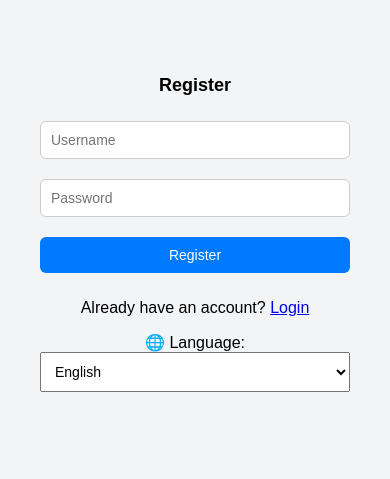
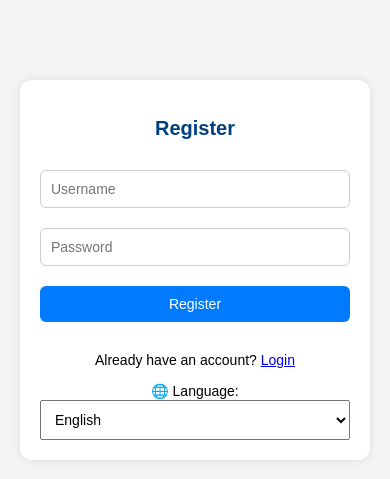
Before and after one commit to smarter-cyber/Bank-app, a Flask app: page /register in a window 390 px wide. Shown: the top 479 px of the page. Run offline with Flask 2, Linux system fonts and the light colour scheme.

Commit message:
✅ Mobile responsive updates for dashboard, transfer, register pages

```diff
--- a/templates/register.html
+++ b/templates/register.html
@@ -3,11 +3,66 @@
 <head>
     <meta charset="UTF-8">
     <title>Register</title>
+    <meta name="viewport" content="width=device-width, initial-scale=1.0">
     <link rel="stylesheet" href="/static/style.css">
+    <style>
+        .flash-messages {
+            list-style-type: none;
+            padding: 0;
+            color: red;
+            margin-top: 10px;
+        }
+
+        .form-container {
+            max-width: 400px;
+            margin: 60px auto;
+            background: #ffffff;
+            padding: 30px;
+            border-radius: 12px;
+            box-shadow: 0 0 10px rgba(0,0,0,0.1);
+        }
+
+        .form-container h2 {
+            margin-bottom: 20px;
+            color: #004080;
+        }
+
+        .form-container p {
+            margin-top: 20px;
+        }
+
+        @media screen and (max-width: 600px) {
+            .form-container {
+                width: 100%;
+                padding: 20px;
+            }
+
+            input, button, select {
+                width: 100%;
+                font-size: 14px;
+                padding: 10px;
+                box-sizing: border-box;
+            }
+
+            .form-container h2 {
+                font-size: 20px;
+            }
+
+            .form-container p,
+            .form-container label {
+                font-size: 14px;
+            }
+
+            .flash-messages {
+                font-size: 14px;
+            }
+        }
+    </style>
 </head>
 <body>
     <div class="form-container">
         <h2>Register</h2>
+
         {% with messages = get_flashed_messages() %}
           {% if messages %}
             <ul class="flash-messages">
@@ -17,11 +72,13 @@
             </ul>
           {% endif %}
         {% endwith %}
+
         <form method="POST" action="/register">
             <input type="text" name="username" placeholder="Username" required>
             <input type="password" name="password" placeholder="Password" required>
             <button type="submit">Register</button>
         </form>
+
         <p>Already have an account? <a href="/login">Login</a></p>
 
         <form method="POST" action="/translate">
```
Also changed, not shown: templates/dashboard.html (+37 -2 lines), templates/transfer.html (+29 -0 lines).
